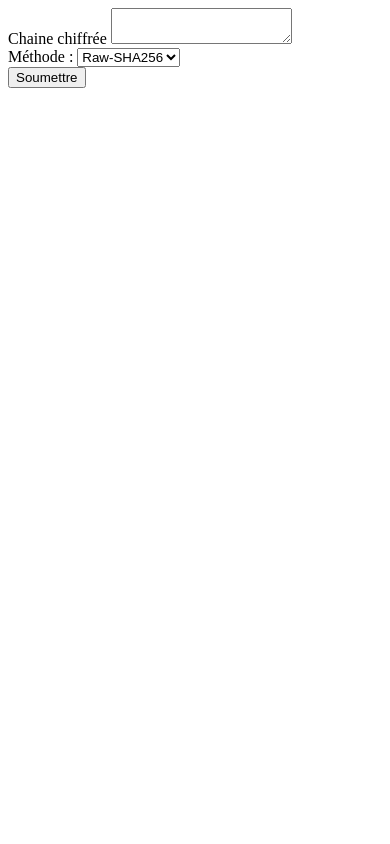
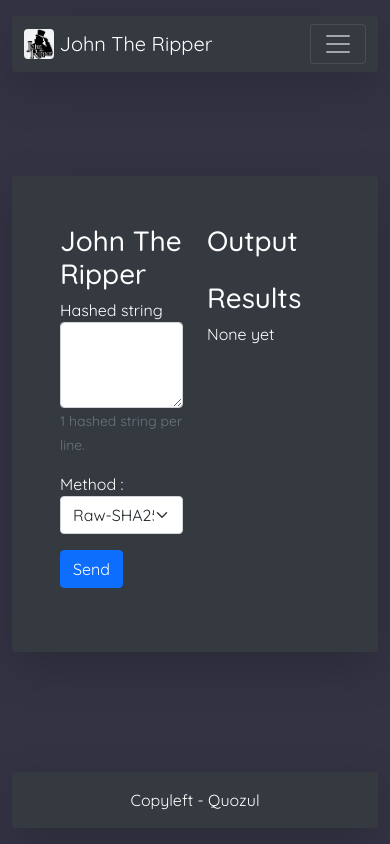
Before and after one commit to Team-Tipiak-ESGI/Projet-SI, a plain HTML site: page static/index.html in a window 390 px wide. Drawn offline with Linux system fonts and the light colour scheme.

Commit message:
Style page

```diff
--- a/static/index.html
+++ b/static/index.html
@@ -1,20 +1,53 @@
 <!DOCTYPE html>
-<html>
+<html lang="en">
 <head>
+    <link rel="stylesheet" type="text/css" href="/styles/bootstrap.min.css">
+    <link rel="stylesheet" type="text/css" href="/styles/main.css">
     <meta charset="utf-8">
+    <title>John The Ripper Web Interface</title>
 </head>
 
-<body>
-<main>
+<body class="d-flex flex-column min-vh-100 justify-content-between">
+<header class="container">
+    <div class="mt-3 rounded shadow-lg p-0 bg-dark">
+        <nav class="navbar navbar-expand-lg navbar-dark">
+            <div class="container">
+                <a class="navbar-brand" href="/">
+                    <img src="/res/John-the-Ripper.png" width="30" height="30" class="d-inline-block align-top rounded" alt="" loading="lazy">
+                    John The Ripper
+                </a>
+
+                <button class="navbar-toggler" type="button" data-bs-toggle="collapse" data-bs-target="#navbarSupportedContent" aria-controls="navbarSupportedContent" aria-expanded="false" aria-label="Toggle navigation">
+                    <span class="navbar-toggler-icon"></span>
+                </button>
+
+                <div class="collapse navbar-collapse" id="navbarSupportedContent">
+                    <ul class="navbar-nav mb-2 mb-lg-0">
+                        <li class="nav-item">
+                            <a class="nav-link active" href="/">John The Ripper</a>
+                        </li>
+                    </ul>
+                </div>
+            </div>
+        </nav>
+    </div>
+</header>
+<main class="container my-3">
+    <div class="bg-dark p-5 rounded shadow-lg">
+        <div class="row">
+            <div class="col-6">
+                <h1>John The Ripper</h1>
+
                 <form onsubmit="return sendForm(this);">
-        <div>
-            <label for="string">Chaine chiffrée</label>
-            <textarea type="text" id="string" name="hashed-string"></textarea>
+                    <div class="mb-3">
+                        <label for="string">Hashed string</label>
+                        <textarea id="string" name="hashed-string" class="form-control" rows="3"></textarea>
+                        <small class="text-muted">1 hashed string per line.</small>
                     </div>
 
-        <div>
-            <label>Méthode :</label>
-            <select name="hash-method">
+                    <div class="mb-3">
+                        <label for="method">Method :</label>
+                        <select name="hash-method" id="method" class="form-select">
                             <option value="0">Raw-SHA256</option>
                             <option value="1">Raw-SHA1</option>
                             <option value="2">Raw-MD5</option>
@@ -23,47 +56,36 @@
                         </select>
                     </div>
 
-        <div class="button">
-            <button type="submit">Soumettre</button>
+                    <div class="button mb-3">
+                        <button type="submit" class="btn btn-primary">Send</button>
                     </div>
                 </form>
+            </div>
 
-    <div id="output"></div>
+            <div class="col-6">
+                <h1>Output</h1>
+                <pre id="output"></pre>
+
+                <div class="d-flex justify-content-center">
+                    <div class="spinner-border d-none" role="status" id="spinner">
+                        <span class="visually-hidden">Loading...</span>
+                    </div>
+                </div>
+
+                <h1>Results</h1>
+                <div id="results">None yet</div>
+            </div>
+        </div>
+    </div>
 </main>
 
-<script>
-    // Create and open WebSocket
-    const socket = new WebSocket("ws://localhost:8080/websocket");
-    const output = document.getElementById('output');
+<footer class="container">
+    <div class="my-3 text-center p-3 container shadow-lg rounded bg-dark text-white">
+        <span class="copyleft"></span> Copyleft - Quozul
+    </div>
+</footer>
 
-    // Send form
-    function sendForm(form) {
-        const formData = new FormData(form);
-        const data = {
-            chaine: formData.get('hashed-string'),
-            method: formData.get('hash-method'),
-        }
-
-        output.innerText = '';
-
-        socket.send(JSON.stringify(data)) // Envoi des données via websocket
-
-        return false;
-    }
-
-    // On socket opened
-    socket.onopen = function (event) {
-        //socket.send('dir');
-    }
-
-    // On message received
-    socket.onmessage = function (event) {
-        event.data.text().then((text) => {
-            // Add text on page
-            output.innerText += text;
-            console.log(text);
-        });
-    }
-</script>
+<script src="scripts/main.js"></script>
+<script src="scripts/bootstrap.bundle.min.js"></script>
 </body>
 </html>
--- /dev/null
+++ b/static/scripts/main.js
@@ -0,0 +1,52 @@
+// Create and open WebSocket
+const socket = new WebSocket(`ws://${window.location.host}/websocket`);
+const output = document.getElementById('output');
+
+// Send form
+function sendForm(form) {
+    const formData = new FormData(form);
+    const data = {
+        string: formData.get('hashed-string'),
+        method: formData.get('hash-method'),
+    }
+
+    output.innerText = '';
+
+    socket.send(JSON.stringify(data)) // Send data through websocket
+
+    // Show spinner
+    document.getElementById('spinner').classList.remove('d-none');
+
+    // Clear previous results
+    document.getElementById('results').innerHTML = '';
+
+    return false;
+}
+
+// On socket opened
+/*socket.onopen = function (event) {
+    socket.send('dir');
+}*/
+
+// On message received
+socket.onmessage = function (event) {
+    event.data.text().then((text) => {
+        // Add text on page
+        output.innerText += text;
+        console.log(text);
+
+        // Add result to page result
+        if (text.startsWith('?:')) {
+            const result = text.slice(2);
+            const span = document.createElement('span');
+            span.classList.add('badge', 'bg-success');
+            span.innerText = result;
+            document.getElementById('results').append(span);
+        }
+
+        // Hide spinner
+        if (text.includes('0 left') || text.includes('Session completed')) {
+            document.getElementById('spinner').classList.add('d-none');
+        }
+    });
+}
--- /dev/null
+++ b/static/styles/main.css
@@ -0,0 +1,19 @@
+@import url('https://fonts.googleapis.com/css2?family=Quicksand:wght@300;400;500;600&display=swap');
+
+* {
+    font-family: 'Quicksand', sans-serif;
+    box-sizing: border-box;
+}
+
+body {
+    margin: 0;
+    min-height: 100vh;
+    background-color: #334;
+    overflow: hidden;
+    z-index: 100;
+    color: white;
+}
+
+.bg-dark {
+    background-color: #343a40!important;
+}
```
Also changed, not shown: static/res/John-the-Ripper.png (added), static/scripts/bootstrap.bundle.min.js (added), static/styles/bootstrap.min.css (added), 1 other file. Lines whose indentation alone changed are shown as unchanged.
